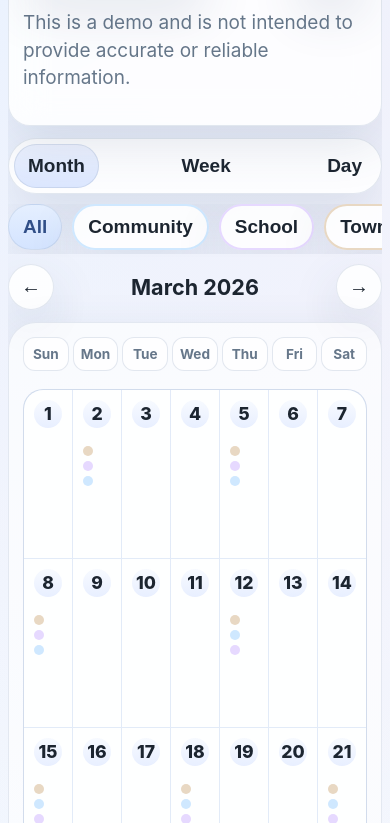
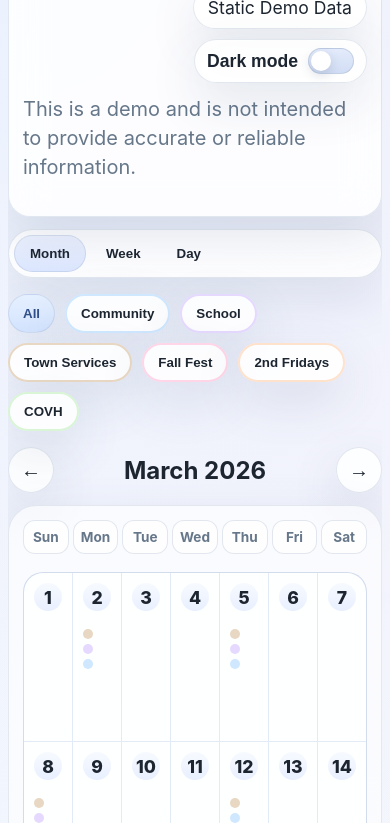
Before and after one commit to JStiner/MP_CommunityEvents, a plain HTML site: page index.html in a window 390 px wide. Shown: the part 151-974 px from the top of the page. Drawn offline with Linux system fonts and the light colour scheme.

Commit message:
increase font sizes

```diff
--- a/assets/css/styles.css
+++ b/assets/css/styles.css
@@ -2040,107 +2040,30 @@ body.theme-dark .calendar-event-chip.bucket-covh {
   }
 
 h1 {
-    font-size: 1.55rem;
-    line-height: 1.1;
+  font-size: 1.7rem;
 }
 
 h2 {
-    font-size: 1.08rem;
+  font-size: 1.2rem;
 }
 
 .subtle,
 .detail-row,
 .flyer-meta,
-  .muted-inline,
-  .resource-link,
-  .meta-chip,
-  .pill,
-  .top-badge,
-  .back-link {
-    font-size: 0.95rem;
-  }
-
-  .top-bar {
-    gap: 10px;
-    align-items: flex-start;
-  }
-
-  .header-actions {
-    width: 100%;
-    justify-content: space-between;
-  }
-
-  .top-bar .header-actions {
-    display: flex;
-    align-items: center;
-    gap: 10px;
-    flex-wrap: wrap;
-    justify-content: flex-end;
-  }
-
-  .theme-toggle {
-    min-height: 44px;
-    padding: 10px 12px;
-  }
-
-  .theme-toggle-label {
-    display: none;
-  }
-
-  .filter-chip-row,
-  .chip-row {
-    overflow-x: auto;
-    flex-wrap: nowrap;
-    padding-bottom: 4px;
-    gap: 10px;
-    -webkit-overflow-scrolling: touch;
-    scrollbar-width: none;
-  }
-
-  .filter-chip-row::-webkit-scrollbar,
-  .chip-row::-webkit-scrollbar {
-    display: none;
-  }
-
-  .filter-chip,
-  .day-chip,
-  .tab-button,
-  .view-button {
-    font-size: 0.95rem;
-    min-height: 44px;
-    padding: 10px 14px;
-    white-space: nowrap;
-  }
-
-  .segmented-control {
-    width: 100%;
-    justify-content: space-between;
-  }
-
-  .calendar-controls-row {
-    gap: 10px;
-  }
-
-  .calendar-controls-left,
-  .calendar-controls-center,
-  .calendar-controls-right {
-    justify-self: stretch;
-  }
-
-  .calendar-controls-center .filter-chip-row {
-    justify-content: flex-start;
-  }
-
-  .calendar-controls-right .calendar-nav,
-  .calendar-nav {
-    width: 100%;
-    justify-content: space-between;
+.muted-inline {
+  font-size: 1rem;
+}
+
+.event-text {
+  font-size: 1.05rem;
+}
+
+.event-time {
+  font-size: 0.9rem;
 }
 
 .calendar-title {
-    min-width: 0;
-    font-size: 1.08rem;
-    flex: 1;
+  font-size: 1.2rem;
 }
 
   .nav-button {
```
Lines whose indentation alone changed are shown as unchanged.
